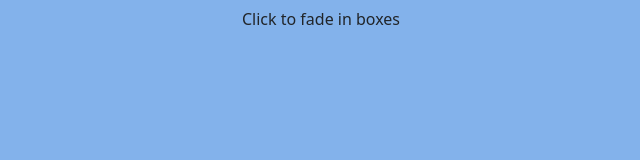
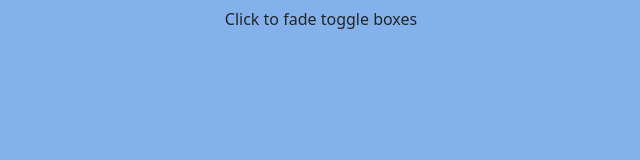
Before and after one commit to vidyashreehipparagi/JQuerry, a plain HTML site: page FadeToggle.html in a window 1280 px wide. Shown: the full height of the page, 319-959 px from the left. Drawn offline with nearby package versions, Linux system fonts and the light colour scheme.

Commit message:
Add files via upload

```diff
--- a/FadeToggle.html
+++ b/FadeToggle.html
@@ -79,7 +79,7 @@
         });
     </script>
 
-    <center> <button class="btn">Click to fade in boxes</button><br><br></center>
+    <center> <button class="btn">Click to fade toggle boxes</button><br><br></center>
     <div class="container-fluid">
         <div class="row">
             <div class="col-md-6 odd">
```
